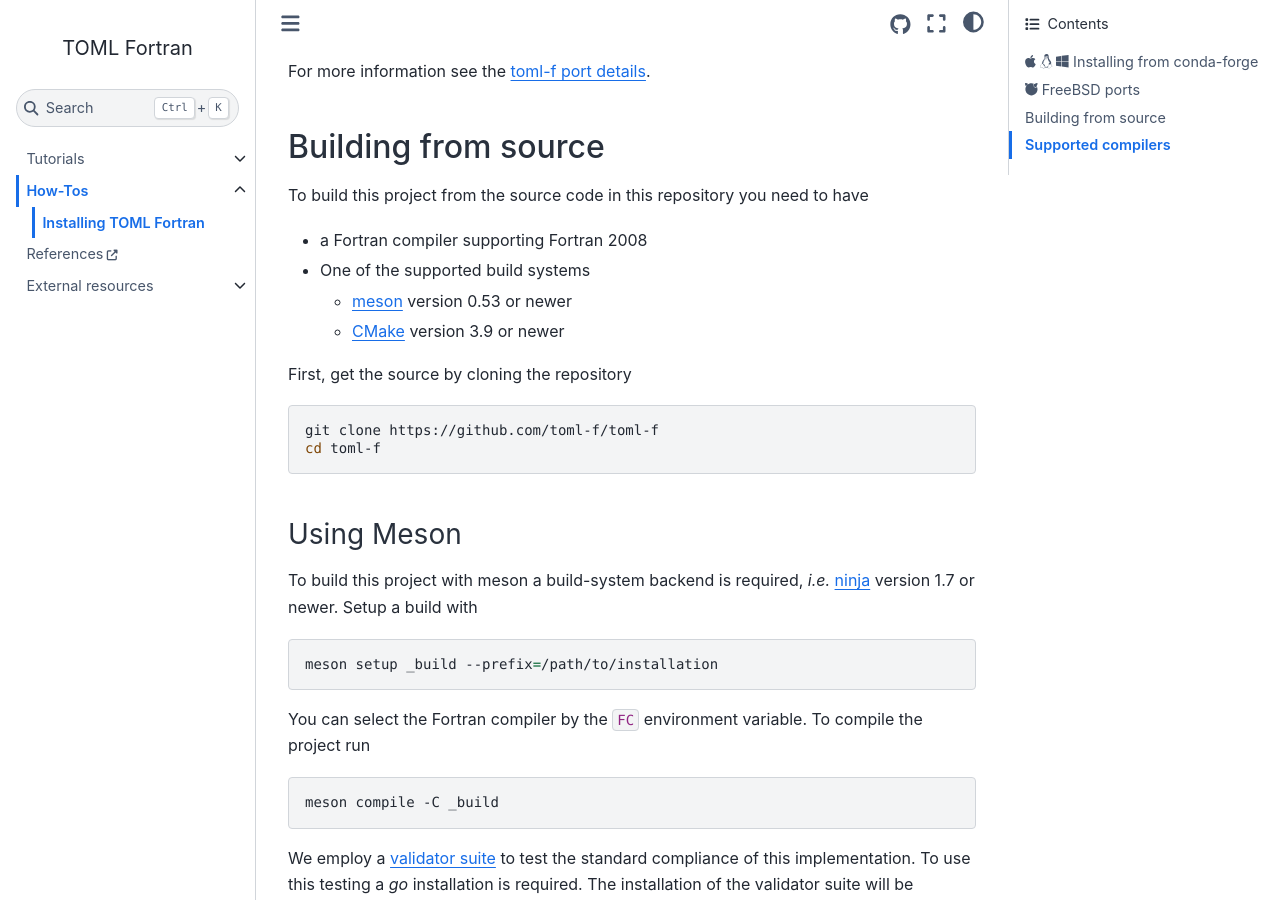
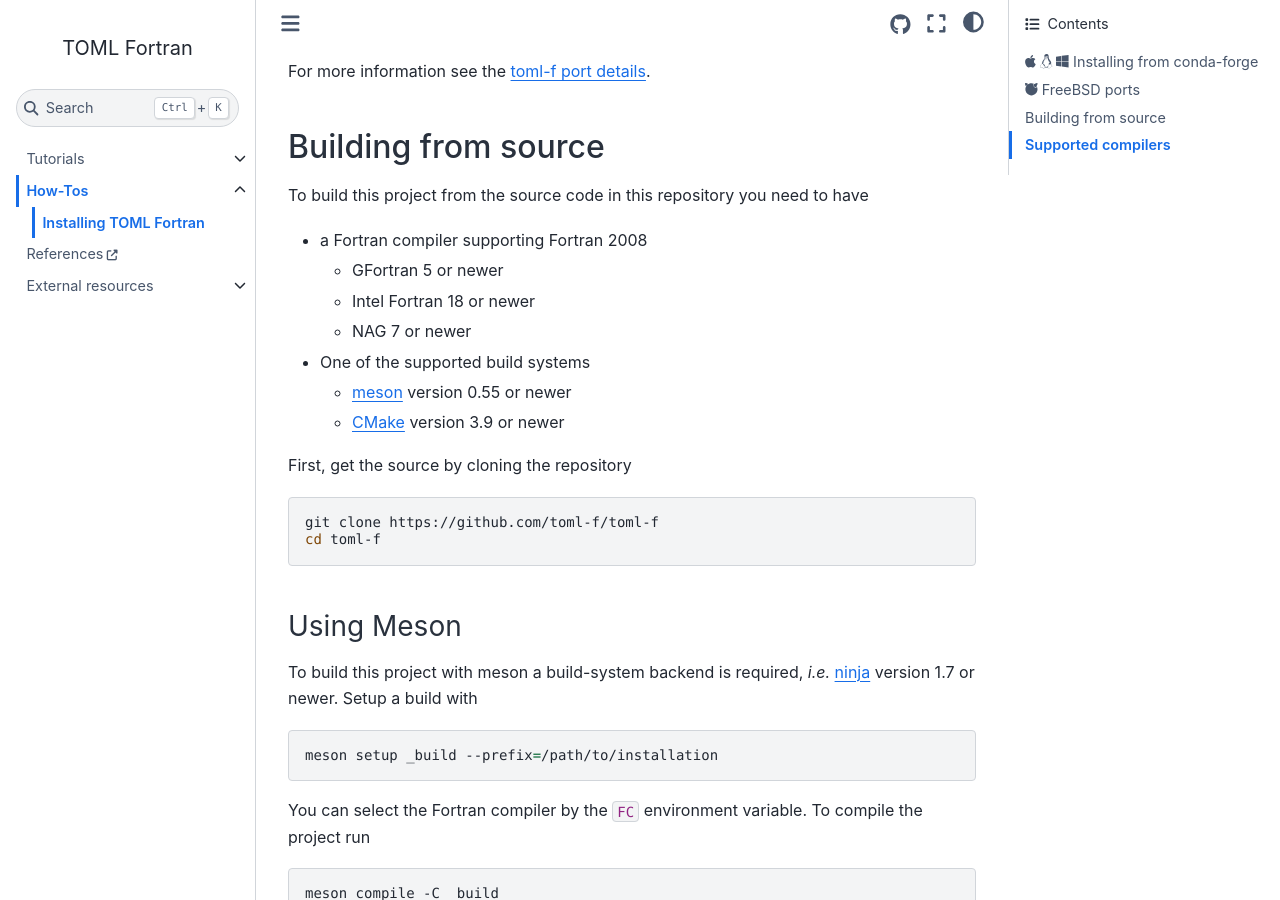
Before and after one commit to toml-f/toml-f, a Sphinx documentation site: the page built from doc/how-to/installation.rst, in a window 1280 px wide and 900 px high, scrolled down 1549 px. Built offline with Sphinx 7.4.7 and the Sphinx Book theme 1.1.4, drawn with Linux system fonts in a browser that asks for light colours; pages that are not in the unit, such as notebooks, are missing from menus.

```diff
--- a/doc/how-to/installation.rst
+++ b/doc/how-to/installation.rst
@@ -93,9 +93,14 @@ Building from source
 To build this project from the source code in this repository you need to have
 
 - a Fortran compiler supporting Fortran 2008
+
+  - GFortran 5 or newer
+  - Intel Fortran 18 or newer
+  - NAG 7 or newer
+
 - One of the supported build systems
 
-  - `meson <https://mesonbuild.com>`_ version 0.53 or newer
+  - `meson <https://mesonbuild.com>`_ version 0.55 or newer
   - `CMake <https://cmake.org/>`_ version 3.9 or newer
 
 First, get the source by cloning the repository
```
Also changed, not shown: README.md (+1 -8 lines), 8 other files.
